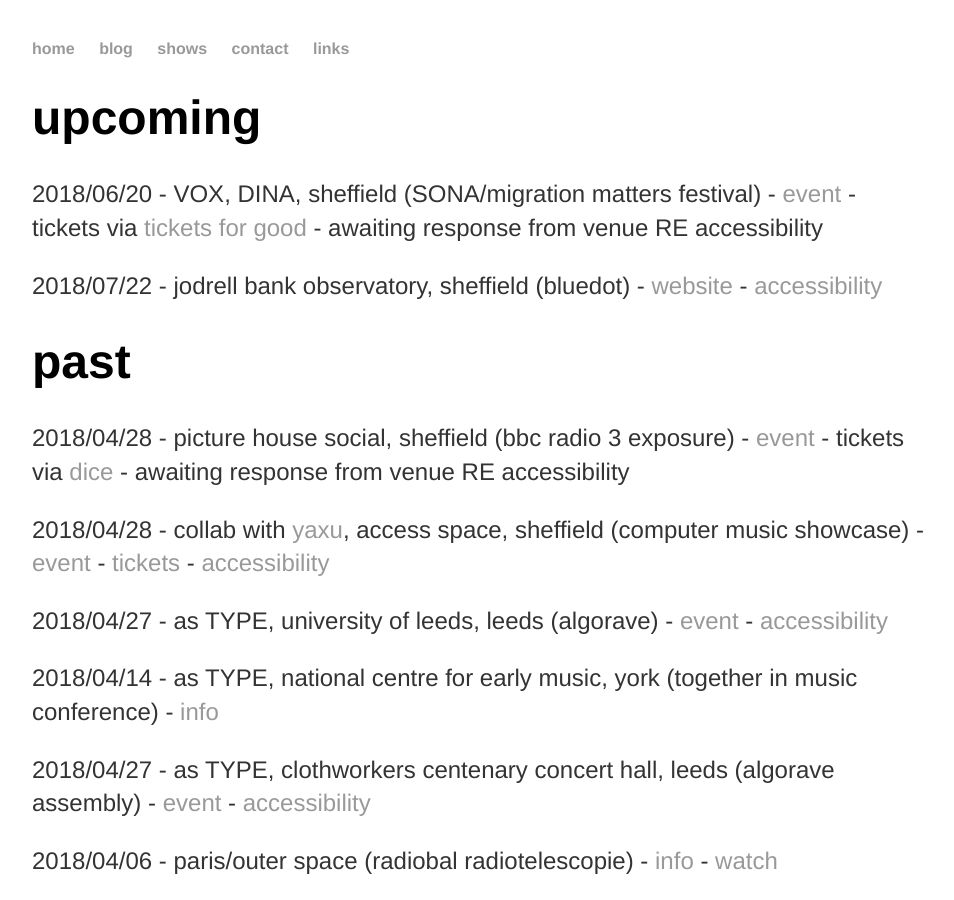
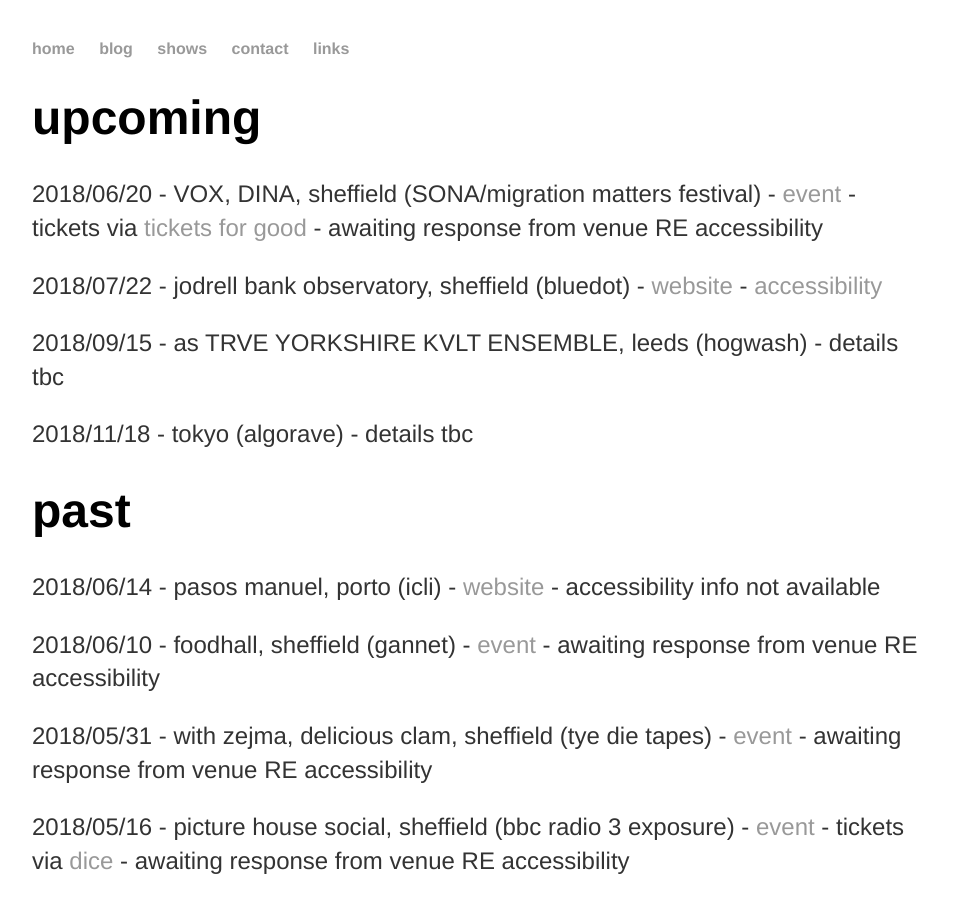
Before and after one commit to heavy-lifting/heavy-lifting.github.io, a Jekyll site: the page built from shows.html, in a window 1280 px wide and 900 px high. Shown: the whole window, without its empty margins (160-1114 px from the left). Built offline with Jekyll 4.4.1, drawn with Linux system fonts in a browser that asks for light colours; some of the changed text lies outside the part shown.

Commit message:
Update shows.html

```diff
--- a/shows.html
+++ b/shows.html
@@ -18,6 +18,12 @@ title: shows
 
 	</p>
 
+	<p>2018/09/15 - as TRVE YORKSHIRE KVLT ENSEMBLE, leeds (hogwash) - details tbc
+	</p>
+
+	<p>2018/11/18 - tokyo (algorave) - details tbc
+	</p>
+
 </div><!-- /.blurb -->
 
 <div class="past"> <!-- DON'T FORGET TO UPDATE THE 'SHOWS' PAGE TOO-->
@@ -25,11 +31,28 @@ title: shows
 
 
 	<h1>past</h1>
-	<p>2018/04/28 - picture house social, sheffield (bbc radio 3 exposure) -
+	<p>2018/06/14 - pasos manuel, porto (icli) -
+		<a href ="http://www.liveinterfaces.org/2018/" target="_blank">website</a> -
+		accessibility info not available</a>
+	</p>
+
+	<p>2018/06/10 - foodhall, sheffield (gannet) -
+		<a href ="https://www.facebook.com/events/186160955371709/" target="_blank">event</a> -
+		awaiting response from venue RE accessibility</a>
+	</p>
+
+
+	<p>2018/05/31 - with zejma, delicious clam, sheffield (tye die tapes) -
+		<a href ="https://www.facebook.com/events/218214545576625/" target="_blank">event</a> -
+			awaiting response from venue RE accessibility</a>
+	</p>
+
+	<p>2018/05/16 - picture house social, sheffield (bbc radio 3 exposure) -
 		<a href ="https://www.facebook.com/events/2036408233299399/" target="_blank">event</a> -
 		tickets via <a href ="https://dice.fm/" target="_blank">dice</a> -
 		awaiting response from venue RE accessibility</a>
 	</p>
+
 	<p>2018/04/28 - collab with <a href ="http://slab.org/" target="_blank">yaxu</a>, access space, sheffield (computer music showcase) -
 		<a href ="https://www.facebook.com/events/903217186504322/" target="_blank">event</a> -
 		<a href ="https://tickets.partyforthepeople.org/events/3907-computer-music-showcase-rian-treanor-renick-bell-heavy-lifting-x-yaxu" target="_blank">tickets</a> -
@@ -68,6 +91,9 @@ title: shows
 	<p>2017/11/11 - as TYPE, millennium gallery, sheffield (algomech)</p>
 	<p>2017/11/9 & 10 - with blood sport live, millennium gallery, sheffield (algomech) - <a href ="https://m.facebook.com/events/424124574649547/?ref=ts&fref=ts&__nodl" target="_blank">event</a></p>
 	<p>2017/10/14 - b2b with blood sport, access space, sheffield (no bounds festival) - <a href="https://www.facebook.com/events/448455998852215/?ref=ts&fref=ts&__nodl" target="_blank">event</a></p>
+	<p>2017/09/14 - with zejma, delicious clam, sheffield (carl's variety night) -
+		<a href ="https://www.facebook.com/events/719198861623424" target="_blank">event</a>
+		</p>
 	<p>2017/07/21 - with blood sport live, the night kitchen, sheffield (hybrid vigour)</p>
 	<p>2017/07/14 - as TRVE YORKSHIRE KVLT ENSEMBLE, access space, sheffield (algomech) - <a href="https://www.facebook.com/events/1864202203829124/" target="_blank">event</a></p>
 	<p>2017/07/08 - audacious art experiment, sheffield (taae) - <a href="https://www.facebook.com/events/642141542649725/" target="_blank">event</a></p>
```
